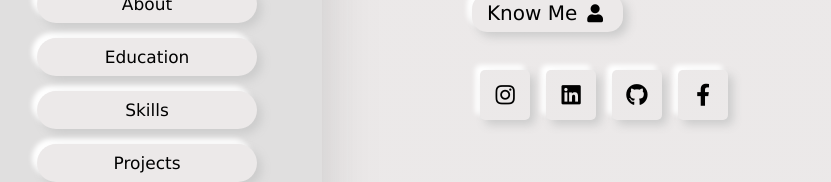
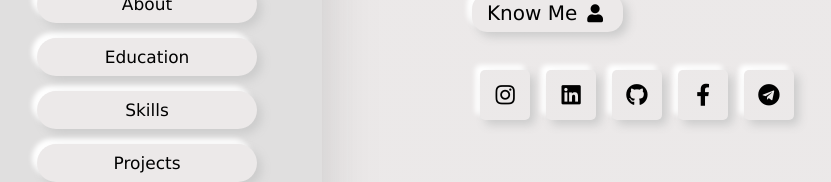
Before and after one commit to komalb30/Portfolio, a plain HTML site: page index.html in a window 1280 px wide. Shown: the part 402-584 px from the top of the page, without its empty margins (28-859 px from the left). Drawn offline with nearby package versions, Linux system fonts and the light colour scheme.

Commit message:
Update index.html

```diff
--- a/index.html
+++ b/index.html
@@ -42,11 +42,11 @@
         <a class="know" href="#about"><button class="btn">Know Me<i class="fas fa-user"></i></button></a>
 
         <div class="share">
-            <!--<a href="https://twitter.com/adityaprakash50" target="_blank" class="fab fa-twitter"></a>-->
             <a href="https://www.instagram.com/btwitskb57/" target="_blank" class="fab fa-instagram"></a>
             <a href="https://www.linkedin.com/in/komal-ballewar/" target="_blank" class="fab fa-linkedin"></a>
             <a href="https://github.com/komalb57" target="_blank" class="fab fa-github"></a>
             <a href="https://facebook.com/in/Komal Ballewar" class="fab fa-facebook-f"></a>
+            <a href="https://t.me/kb0570" target="_blank" class="fab fa-telegram"></a>
             <!--<a href="#" class="fas fa-download"></a>-->
 
         </div>
@@ -172,11 +172,7 @@
                 <h4>Project 3</h4>
                 <h5>Basic Calculator</h5>
             </a>
-            <!--
-            <a class="box" href="https://adityaprakash01.github.io/YT-Clone/" target="_blank">
-                <h4>Project 4</h4>
-                <h5>Contact Manager</h5>
-            </a>
+
             <a class="box" href="#">
                 <h4>Click For More....</h4>
             </a>
```
